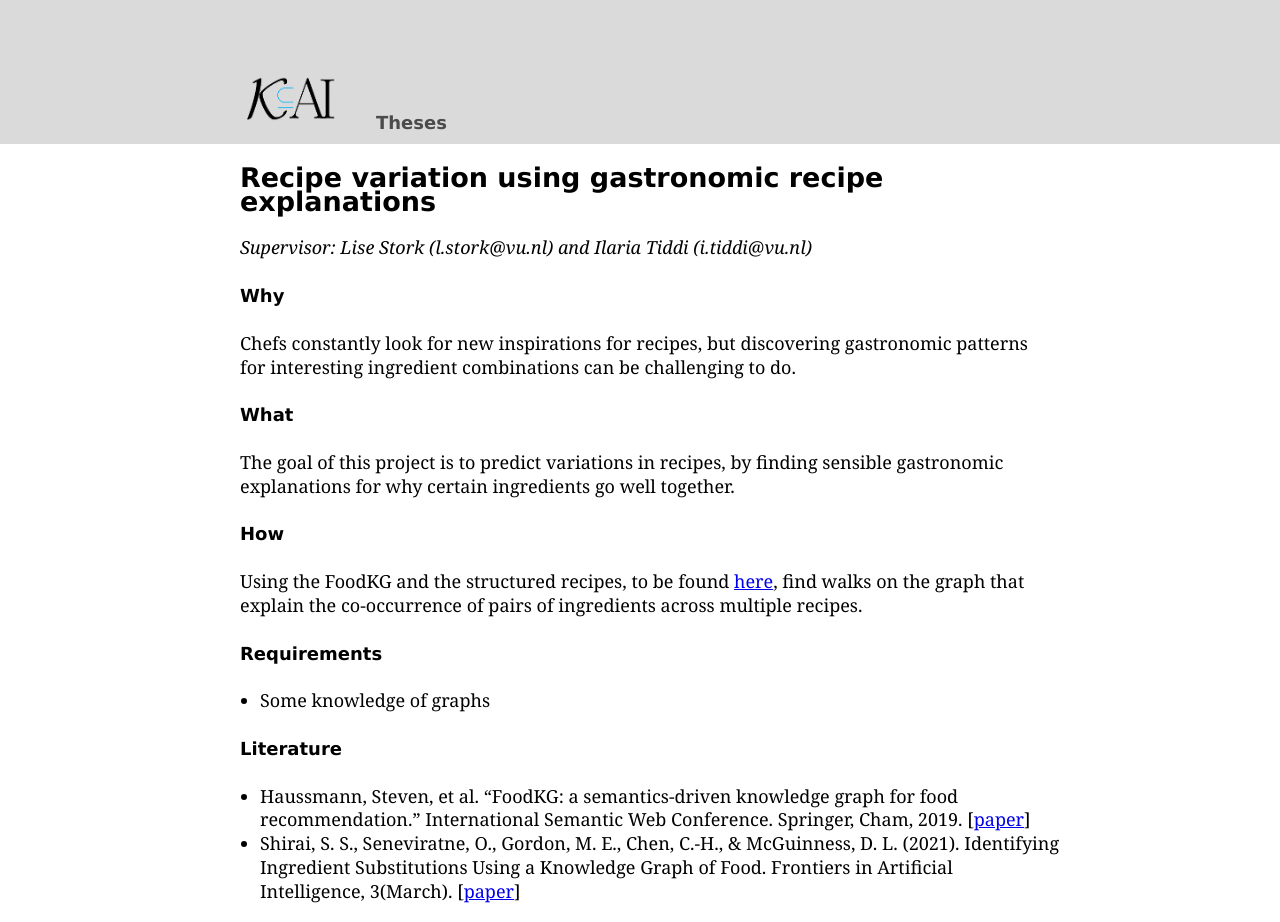
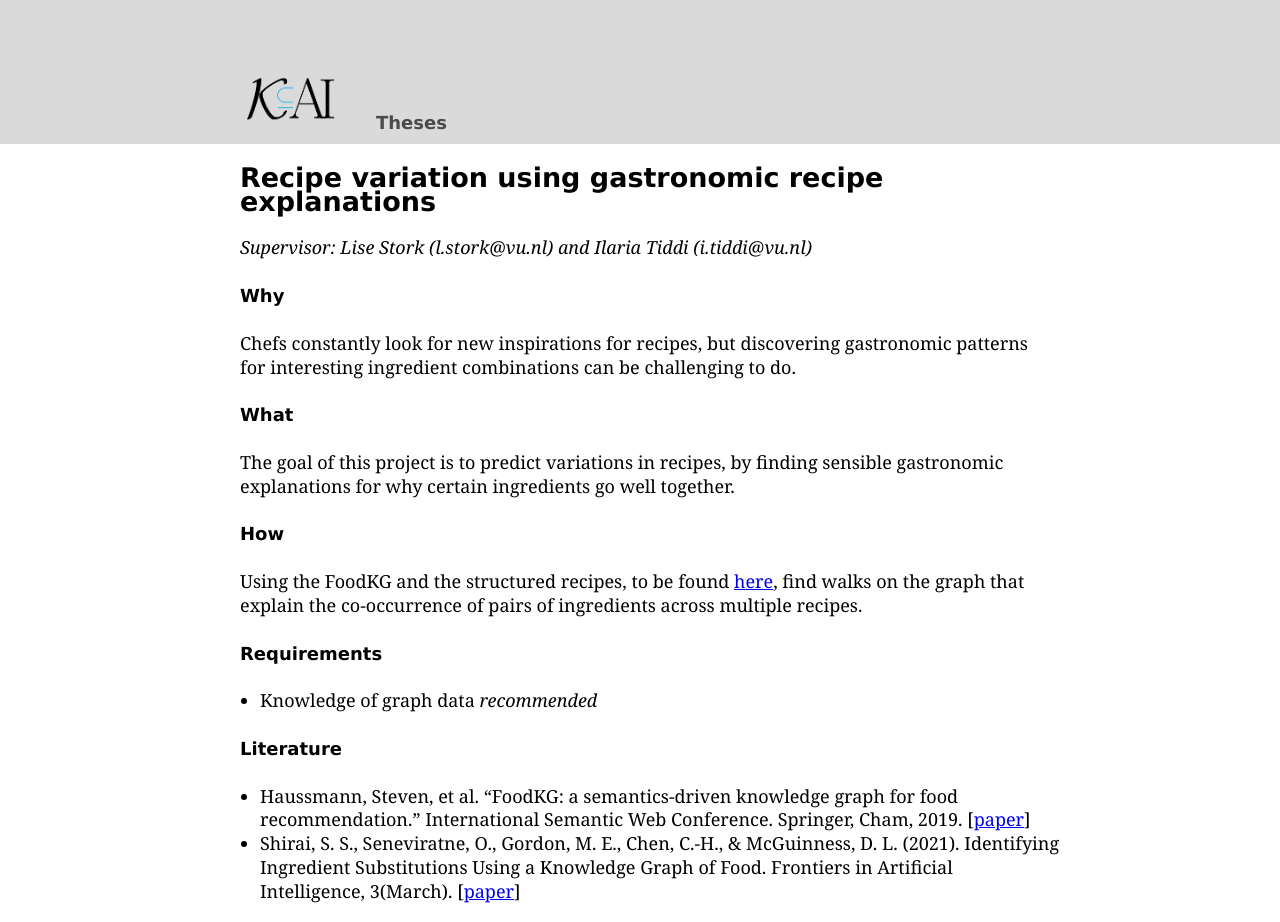
Before and after one commit to kai-vu/site, a Jekyll site: the page built from theses/LS_recipevar.md, in a window 1280 px wide. Built offline with Jekyll 4.4.1, drawn with Linux system fonts in a browser that asks for light colours; our own code applies the rules of GitHub Pages for plain Markdown files.

Commit message:
Update LS_recipevar.md

```diff
--- a/theses/LS_recipevar.md
+++ b/theses/LS_recipevar.md
@@ -22,7 +22,7 @@ The goal of this project is to predict variations in recipes, by finding sensibl
 Using the FoodKG and the structured recipes, to be found <a href="https://foodkg.github.io/">here</a>, find walks on the graph that explain the co-occurrence of pairs of ingredients across multiple recipes.
 
 #### Requirements
-- Some knowledge of graphs
+- Knowledge of graph data _recommended_
 
 #### Literature
 - Haussmann, Steven, et al. "FoodKG: a semantics-driven knowledge graph for food recommendation." International Semantic Web Conference. Springer, Cham, 2019. [<a href="https://doi.org/10.1007/978-3-030-30796-7_10">paper</a>]
```
